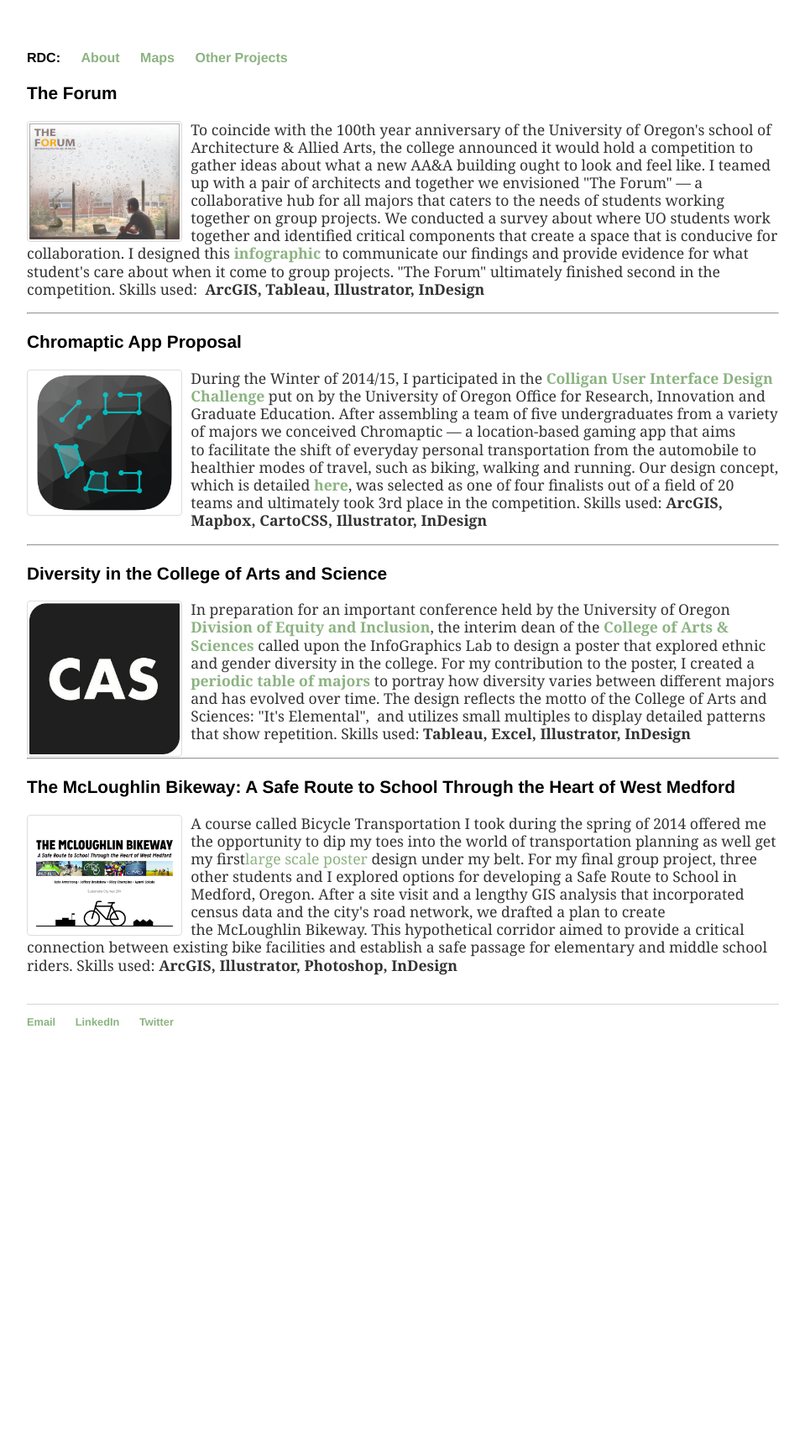
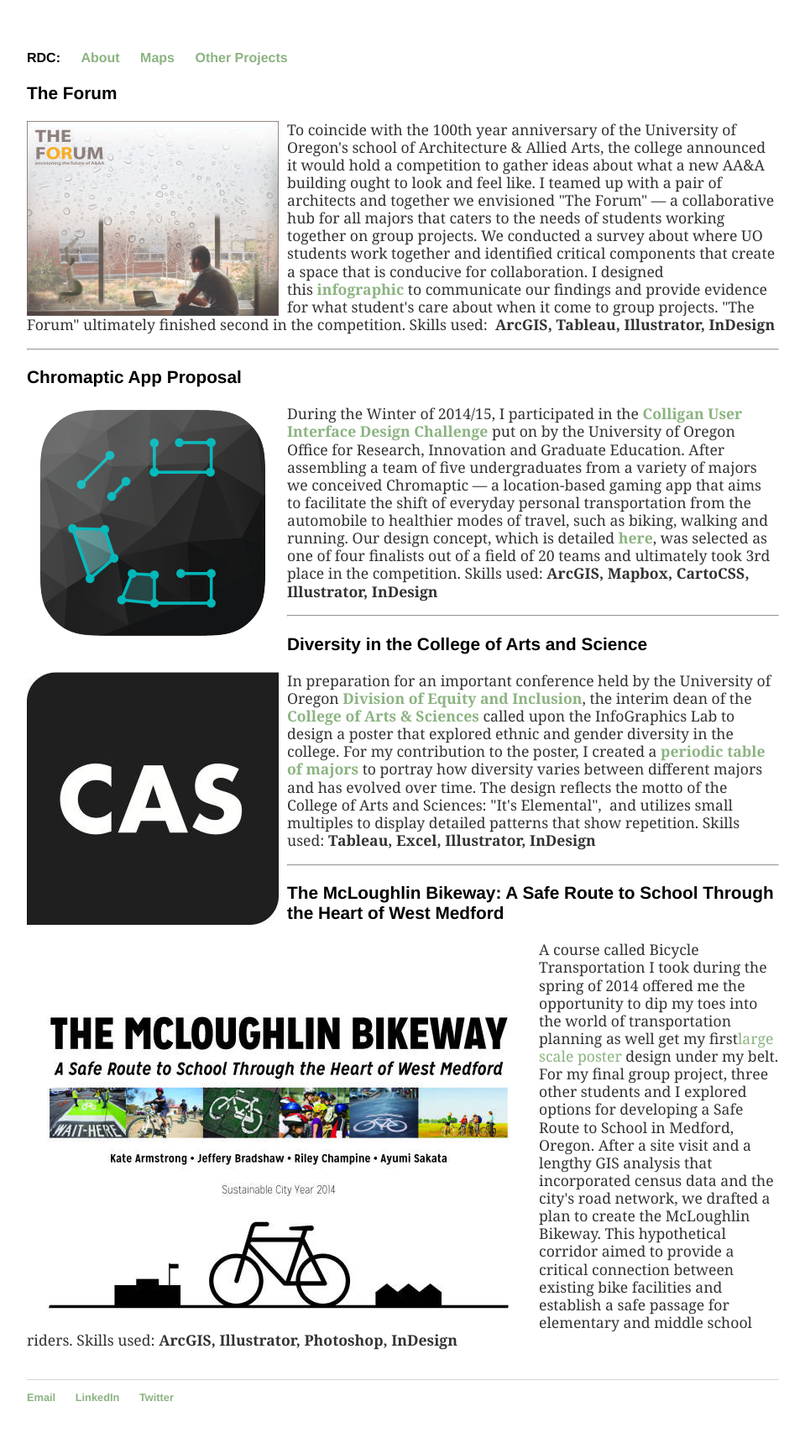
Before and after one commit to rileydchampine/rileydchampine.github.io, a Jekyll site: the page built from otherprojects.html, in a window 1280 px wide. Shown: the whole page at 84% size, without its empty margins (160-1119 px from the left). Built offline with Jekyll 4.4.1, drawn with Linux system fonts in a browser that asks for light colours; before the commit the page ends 1284 px from its top, so only the background shows below that.

Commit message:
Update main.css

```diff
--- a/css/main.css
+++ b/css/main.css
@@ -58,11 +58,11 @@
 }
 
 img {
-    max-width: 20%;
+    /* max-width: 20%;
     height: auto;
     border: 1px solid #ddd;
     border-radius: 4px;
-    padding: 2px;
+    padding: 2px; */
     margin-right: 10px;
     vertical-align: text-top;
 
```
